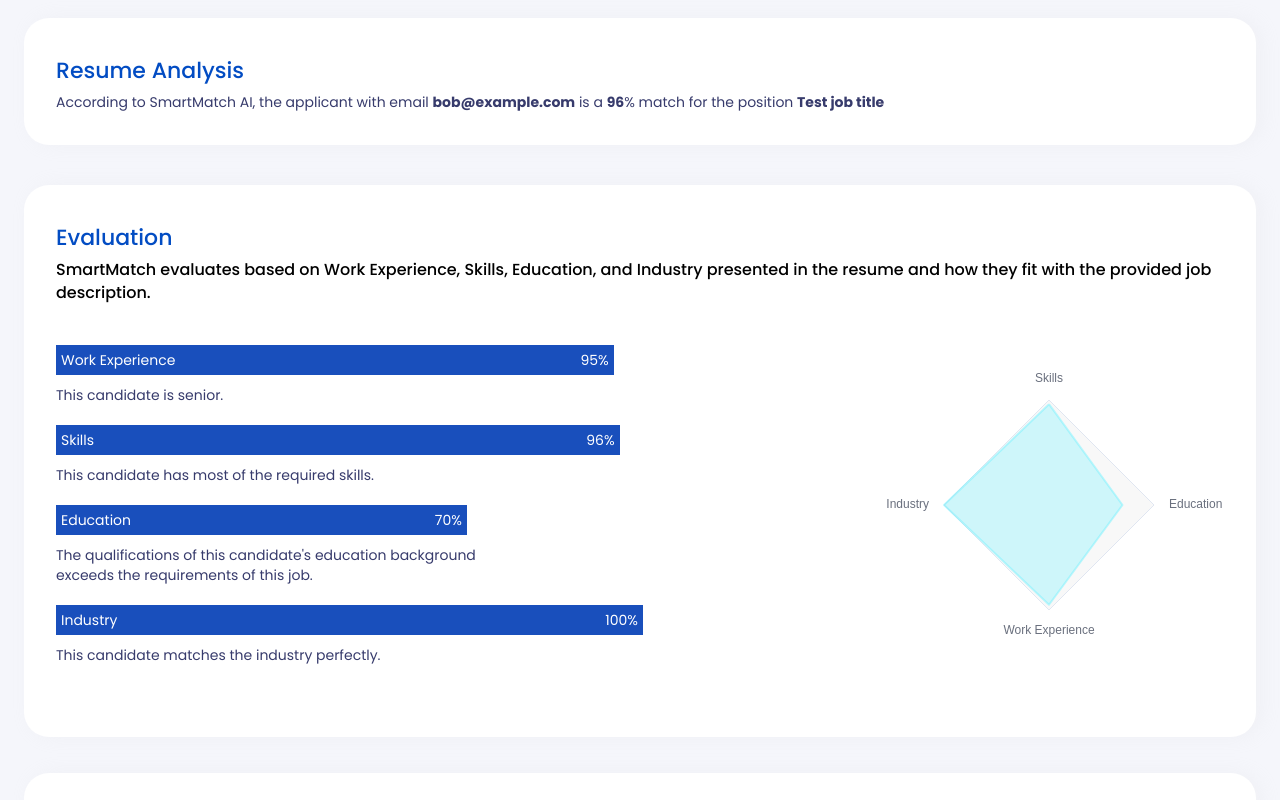
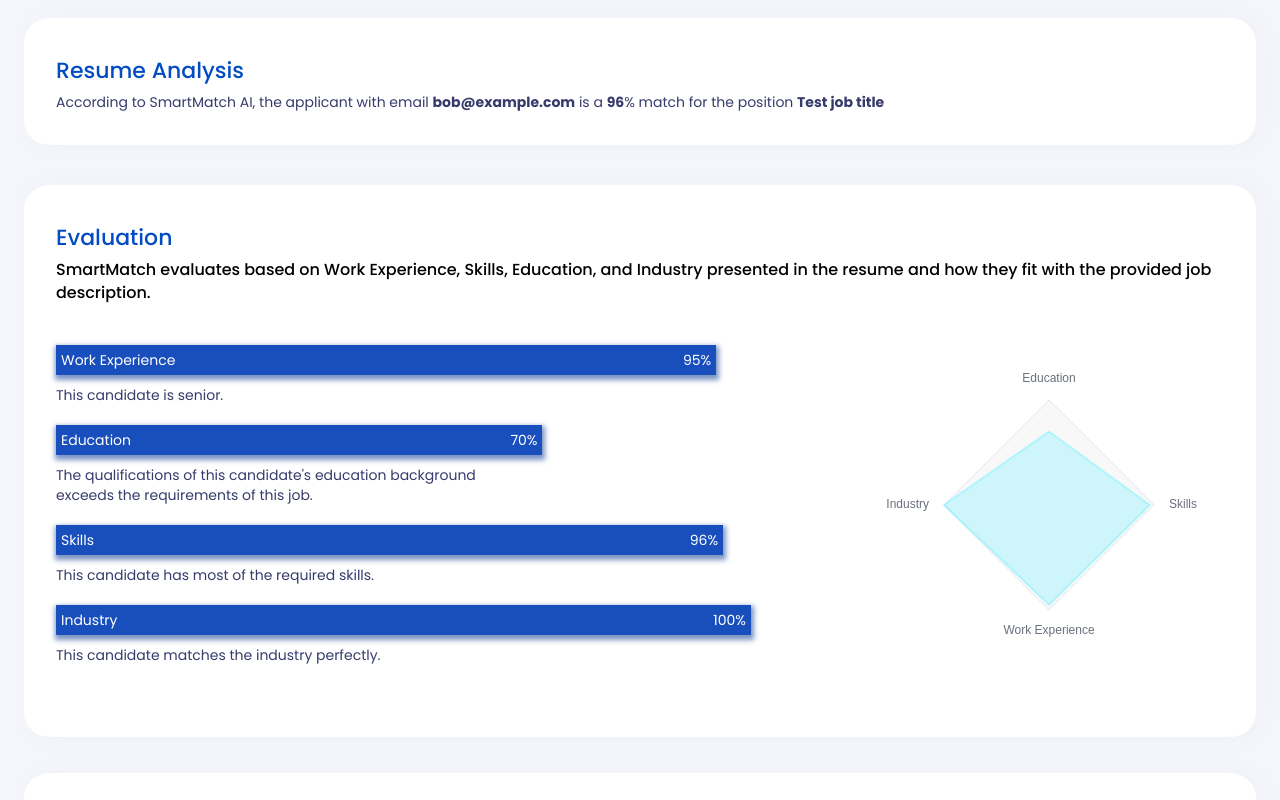
Before and after one commit to takeramagan/Smart-Match, a Next.js app: page /businessReport in a window 1280 px wide. Shown: the top 800 px of the page. Built offline with nearby package versions, Linux system fonts and the light colour scheme.

Commit message:
business report matching display change

```diff
--- a/src/features/businessReport/BusinessMarketCompetitivenessSection.js
+++ b/src/features/businessReport/BusinessMarketCompetitivenessSection.js
@@ -35,10 +35,10 @@ export const BusinessRadarChart = ({report}) => {
                 }
             },
             indicator: [
-                {name: t('b_radarchart.skills'), max: 100},
+                {name: t('b_radarchart.education'), max: 100},
                 {name: t('b_radarchart.industry'), max: 100},
                 {name: t('b_radarchart.workExperience'), max: 100},
-                {name: t('b_radarchart.education'), max: 100}
+                {name: t('b_radarchart.skills'), max: 100}
             ]
         },
         series: [{
@@ -49,9 +49,8 @@ export const BusinessRadarChart = ({report}) => {
             data: [
                 {
                     value: [
-                        skills.marking, industry.marking,
-                        work_experience.marking,
-                        education_experience.marking],
+                        education_experience.marking, industry.marking,
+                        work_experience.marking, skills.marking],
                     tooltip: {
                         show: true,
                         trigger: 'item',
@@ -65,8 +64,7 @@ export const BusinessRadarChart = ({report}) => {
     }
 
     return (
-        <Box height={400}
-        >
+        <Box height={400}>
             <ReactECharts
                 option={option} style={{height: '400px', width: '100%'}}
             />
@@ -102,13 +100,16 @@ export const BusinessMarketCompetitiveness = ({report}) => {
     };
 
     const BarElement = ({percentage, text}) => {
-        return (<Box width={587 * percentage / 100} height={30}
+        const widthInPercentage = (0.85 * percentage) + '%';
+        return (<Box height={30}
                      display={'flex'} justifyContent={'space-between'}
                      style={{
-                         backgroundColor: '#194fbc', color: '#ffffff'
+                         width: widthInPercentage,
+                         backgroundColor: '#194fbc', color: '#ffffff',
+                         boxShadow: '1px 3px 5px 2px rgba(89,121,181,0.8)'
                      }}>
-            <div style={{margin: 5}}>{text}</div>
-            <div style={{margin: 5}}>{percentage}%</div>
+            <Box style={{margin: 5}}>{text}</Box>
+            <Box style={{margin: 5}}>{percentage}%</Box>
         </Box>);
     }
 
@@ -126,6 +127,15 @@ export const BusinessMarketCompetitiveness = ({report}) => {
                 }}>{experience_improve}</Box>
 
                 <br/>
+                <BarElement percentage={education_experience.marking} text={t('b_radarchart.education')}/>
+                <Box style={{
+                    color: '#373b6c',
+                    maxWidth: 450,
+                    marginTop: 10,
+                    display: 'flex'
+                }}>{education_improve}</Box>
+                <br/>
+
                 <BarElement percentage={skills.marking} text={t('b_radarchart.skills')}/>
                 <Box style={{
                     color: '#373b6c',
@@ -134,14 +144,6 @@ export const BusinessMarketCompetitiveness = ({report}) => {
                     display: 'flex'
                 }}>{skills_improve}</Box>
 
-                <br/>
-                <BarElement percentage={education_experience.marking} text={t('b_radarchart.education')}/>
-                <Box style={{
-                    color: '#373b6c',
-                    maxWidth: 450,
-                    marginTop: 10,
-                    display: 'flex'
-                }}>{education_improve}</Box>
 
                 <br/>
                 <BarElement percentage={industry.marking} text={t('b_radarchart.industry')}/>
```
